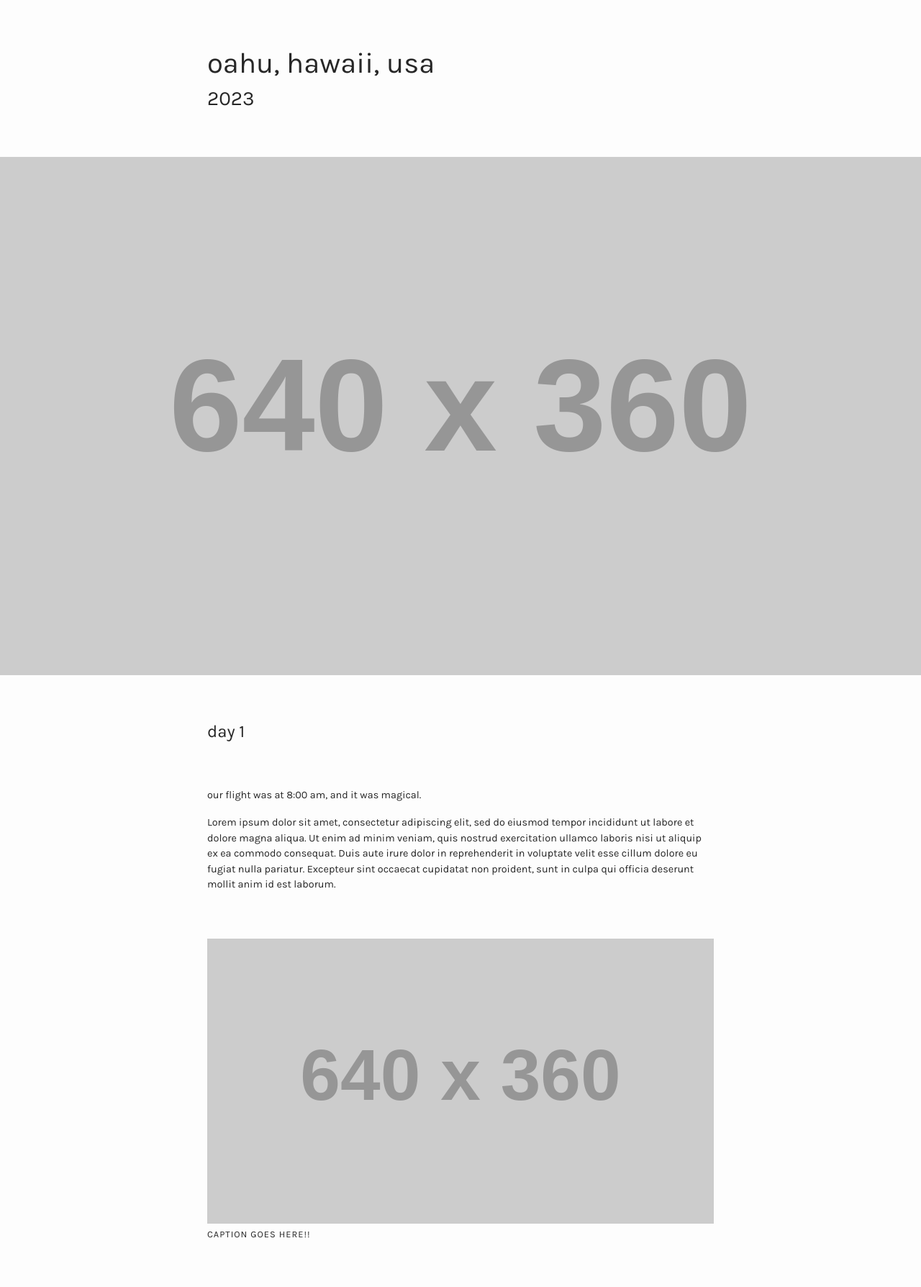
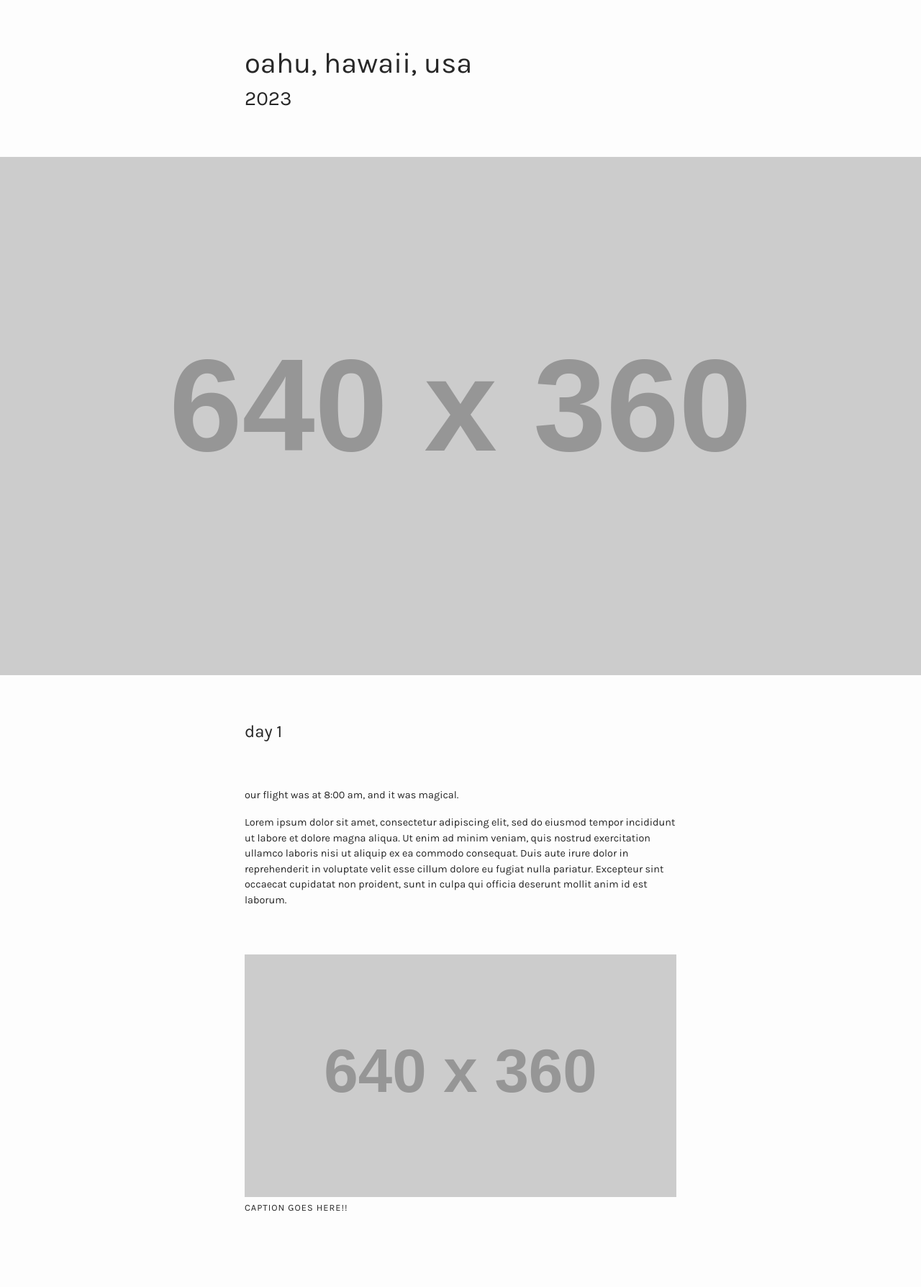
Before and after one commit to natashasupangkat/bon, a Jekyll site: the page built from _trips/hawaii2023.html, in a window 1280 px wide. Shown: the whole page at 72% size. Built offline with Jekyll 4.4.1, drawn with Linux system fonts in a browser that asks for light colours; after the commit the page ends 1751 px from its top, so only the background shows below that.

Commit message:
fixed media queries

```diff
--- a/_sass/mediaqueries.scss
+++ b/_sass/mediaqueries.scss
@@ -6,8 +6,14 @@
     }
 }*/
 
-@media screen and (min-width: 768px) {
+@media (min-width: 768px) {
     .content {
         width: 55vw;
     }
 }
+
+@media (min-width: 992px) {
+    .content {
+        width: 600px;
+    }
+}
--- a/_sass/trip.scss
+++ b/_sass/trip.scss
@@ -10,10 +10,3 @@
     width: 85vw;
     margin: 5vw auto;
 }
-
-
-@media (min-width: 768px) {
-    .content {
-        width: 55vw;
-    }
-}
--- a/assets/css/styles.scss
+++ b/assets/css/styles.scss
@@ -4,4 +4,4 @@
 @import "main"; /*tells Sass to look for a file called main.css in the sass directory (_sass/)*/
 @import "trip";
 // @import "nav";
-// @import "mediaqueries";
+@import "mediaqueries";
```
Also changed, not shown: 2 other files.
